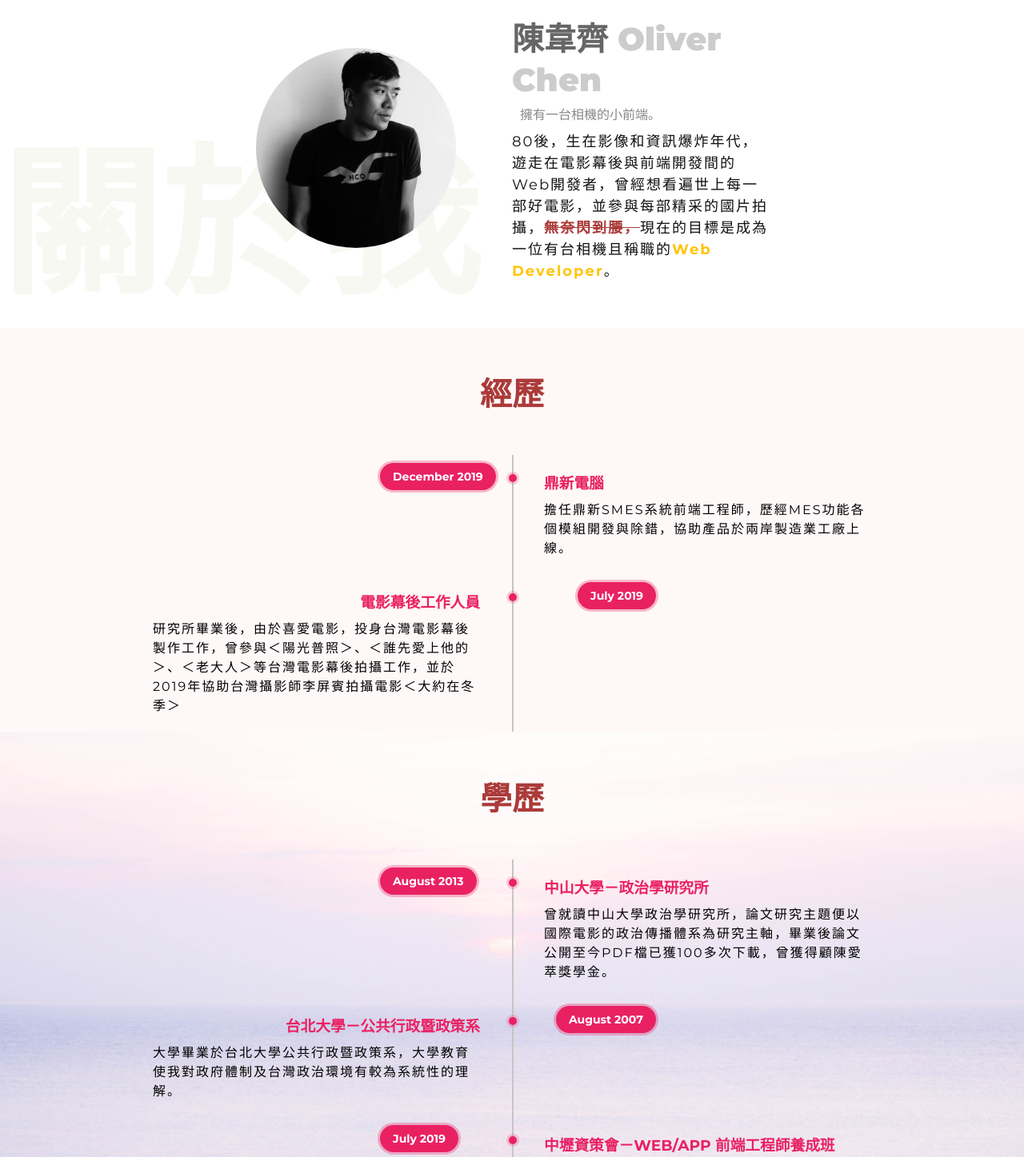
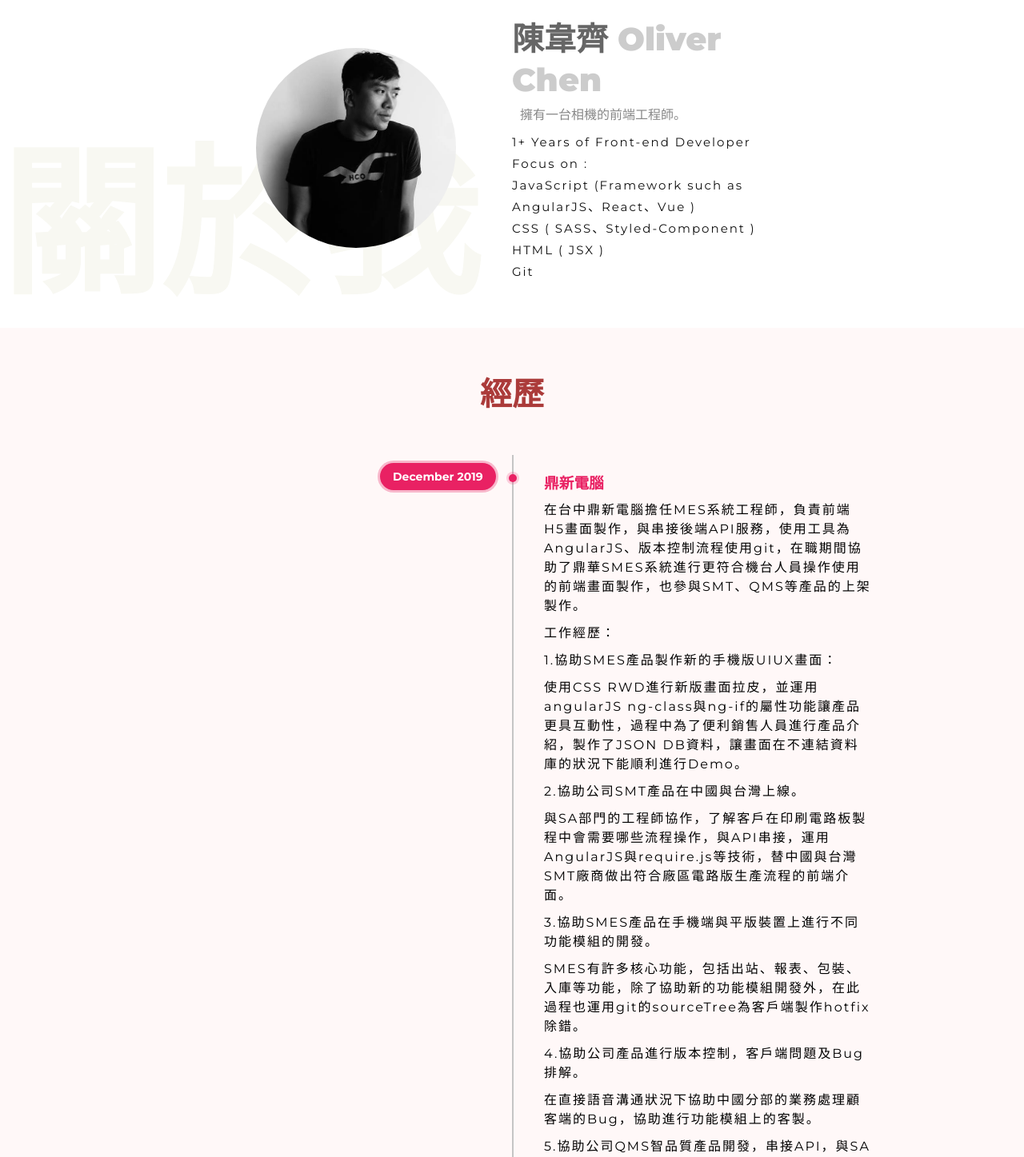
Before and after one commit to May27Oliver/resume_page, a React (Create React App) app: page / in a window 1280 px wide. Shown: the part 40-1487 px from the top of the page at 80% size. Built offline with nearby package versions, Linux system fonts and the light colour scheme.

Commit message:
third revise

```diff
--- a/src/resume/App.js
+++ b/src/resume/App.js
@@ -22,10 +22,17 @@ class App extends Component {
 
                                 </div>
                                 <div className="sidetation">
-                                    擁有一台相機的小前端。
+                                    擁有一台相機的前端工程師。
                                 </div>
                                 <div className="intro-prief">
-                                      80後，生在影像和資訊爆炸年代，遊走在電影幕後與前端開發間的Web開發者，曾經想看遍世上每一部好電影，並參與每部精采的國片拍攝，<span className="shame-issue">無奈閃到腰，</span>現在的目標是成為一位有台相機且稱職的<span className="web-dev">Web Developer</span>。
+                                    <span className="En">
+                                       1+ Years of Front-end Developer<br/>
+                                        Focus on :<br/>
+                                        JavaScript (Framework such as AngularJS、React、Vue )<br/>
+                                        CSS ( SASS、Styled-Component )<br/>
+                                        HTML ( JSX )<br/>
+                                        Git<br/>
+                                    </span>
                                 </div>
                             </div>
                         </div>
--- a/src/resume/TimeLineItem.js
+++ b/src/resume/TimeLineItem.js
@@ -7,7 +7,7 @@ class TimeLineItem extends Component {
             <li>
                 <div className="content">
                     <h3>{title}</h3>
-                    <p>{descpt}</p>
+                    {descpt.map(item=>(<p key={item}>{item}</p>))}
                 </div>
                 <div className="time">
                     <h4>{date}</h4>
--- a/src/resume/resum.json
+++ b/src/resume/resum.json
@@ -1,34 +1,54 @@
 {
     "resume":[
         {
+            "title":"中壢資策會－WEB/APP 前端工程師養成班",
+            "descpt":["  踏入職場後，有感於數位化浪潮為各行各業不可不面對的時代潮流，於是在工作之餘開始學習程式語言，並於2019年7月-2019年12月至緯育中壢資策會培訓機構進修WEB/APP 前端工程師養成班，這裡我養成了關於當前Web前端技術的基礎知識，並與同學們合力製作了＜征服宇宙＞這個模擬總統大選的小遊戲網頁。"],
+            "year":"2019",
+            "date":"July 2019"
+        },
+        {
             "title":"中山大學－政治學研究所",
-            "descpt":"  曾就讀中山大學政治學研究所，論文研究主題便以國際電影的政治傳播體系為研究主軸，畢業後論文公開至今PDF檔已獲100多次下載，曾獲得顧陳愛萃獎學金。",
+            "descpt":[
+                "  曾就讀中山大學政治學研究所，論文研究主題便以國際電影的政治傳播體系為研究主軸，畢業後論文公開至今PDF檔已獲100多次下載，曾獲得顧陳愛萃獎學金。"
+            ],
             "year":"2013-2017",
             "date":"August 2013"
         },
         {
             "title":"台北大學－公共行政暨政策系",
-            "descpt":"  大學畢業於台北大學公共行政暨政策系，大學教育使我對政府體制及台灣政治環境有較為系統性的理解。",
+            "descpt":["  大學畢業於台北大學公共行政暨政策系，大學教育使我對政府體制及台灣政治環境有較為系統性的理解。"],
             "year":"2007-2012",
             "date":"August 2007"
-         },
-         {
-            "title":"中壢資策會－WEB/APP 前端工程師養成班",
-            "descpt":"  踏入職場後，有感於數位化浪潮為各行各業不可不面對的時代潮流，於是在工作之餘開始學習程式語言，並於2019年7月-2019年12月至緯育中壢資策會培訓機構進修WEB/APP 前端工程師養成班，這裡我養成了關於當前Web前端技術的基礎知識，並與同學們合力製作了＜征服宇宙＞這個模擬總統大選的小遊戲網頁。",
-            "year":"2019",
-            "date":"July 2019"
          }
+
     ],
     "work_exp":[
         {
             "title":"鼎新電腦",
-            "descpt":"擔任鼎新SMES系統前端工程師，歷經MES功能各個模組開發與除錯，協助產品於兩岸製造業工廠上線。",
+            "descpt":[
+                "在台中鼎新電腦擔任MES系統工程師，負責前端H5畫面製作，與串接後端API服務，使用工具為AngularJS、版本控制流程使用git，在職期間協助了鼎華SMES系統進行更符合機台人員操作使用的前端畫面製作，也參與SMT、QMS等產品的上架製作。",
+                "",
+                "工作經歷：",
+                "1.協助SMES產品製作新的手機版UIUX畫面：",
+                "使用CSS RWD進行新版畫面拉皮，並運用angularJS ng-class與ng-if的屬性功能讓產品更具互動性，過程中為了便利銷售人員進行產品介紹，製作了JSON DB資料，讓畫面在不連結資料庫的狀況下能順利進行Demo。",
+                "",
+                "2.協助公司SMT產品在中國與台灣上線。",
+                "與SA部門的工程師協作，了解客戶在印刷電路板製程中會需要哪些流程操作，與API串接，運用AngularJS與require.js等技術，替中國與台灣SMT廠商做出符合廠區電路版生產流程的前端介面。",
+                "",
+                "3.協助SMES產品在手機端與平版裝置上進行不同功能模組的開發。",
+                "SMES有許多核心功能，包括出站、報表、包裝、入庫等功能，除了協助新的功能模組開發外，在此過程也運用git的sourceTree為客戶端製作hotfix除錯。",
+                "",
+                "4.協助公司產品進行版本控制，客戶端問題及Bug排解。",
+                "在直接語音溝通狀況下協助中國分部的業務處理顧客端的Bug，協助進行功能模組上的客製。",
+                "",
+                "5.協助公司QMS智品質產品開發，串接API，與SA溝通規格。"
+            ],
             "year":"2019-Now",
             "date":"December 2019"
         },
         {
             "title":"電影幕後工作人員",
-            "descpt":"研究所畢業後，由於喜愛電影，投身台灣電影幕後製作工作，曾參與＜陽光普照＞、＜誰先愛上他的＞、＜老大人＞等台灣電影幕後拍攝工作，並於2019年協助台灣攝影師李屏賓拍攝電影＜大約在冬季＞",
+            "descpt":["研究所畢業後，由於喜愛電影，投身台灣電影幕後製作工作，曾參與＜陽光普照＞、＜誰先愛上他的＞、＜老大人＞等台灣電影幕後拍攝工作，並於2019年協助台灣攝影師李屏賓拍攝電影＜大約在冬季＞"],
             "year":"2017-2019",
             "date":"July 2019"
         }
--- a/src/resume/style/style.css
+++ b/src/resume/style/style.css
@@ -24,7 +24,7 @@ body {
   position: absolute;
   left: 50%;
   width: 2px;
-  height: 100%;
+  height: 90%;
   background: #c5c5c5;
 }
 
@@ -136,7 +136,7 @@ body {
   padding: 0 150px;
 }
 .resume {
-  background: url(../img/coast.jpg);
+  /* background: url(../img/coast.jpg); */
   background-size: cover;
   background-repeat: no-repeat;
   padding: 1px;
@@ -238,6 +238,11 @@ body {
   line-height: 1.5;
 }
 
+.intro-prief .En {
+  font-size: 15px;
+  /* font-weight: bold; */
+}
+
 .intro-prief .shame-issue {
   color: #ab3b3a;
   font-weight: 600;
```
Also changed, not shown: src/resume/Footer.js (added, +17 -0 lines).
